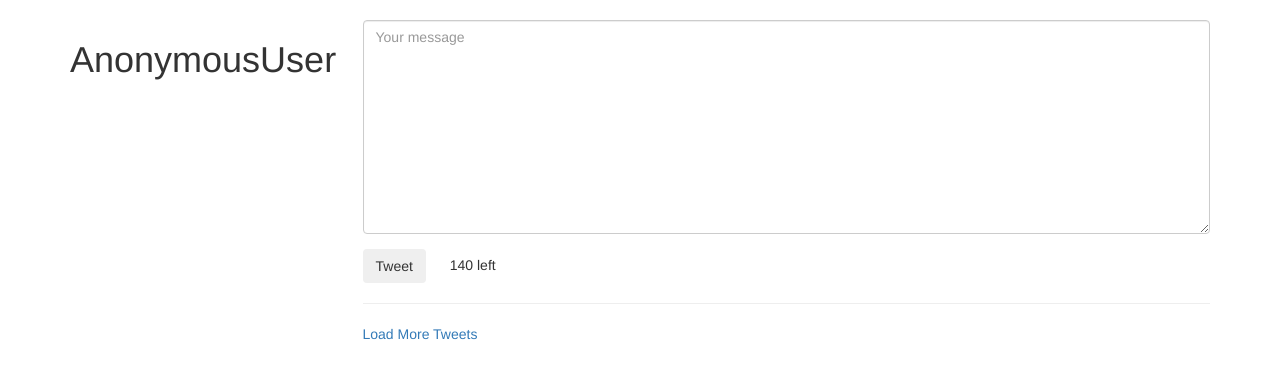
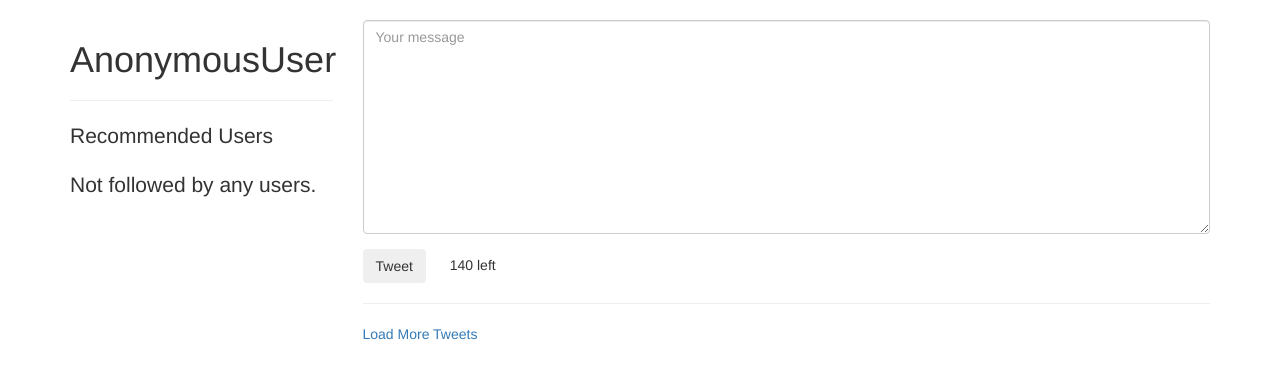
Before and after one commit to nivagator/tweetme, a Django app: page / in a window 1280 px wide. Shown: the part 52-431 px from the top of the page. Run offline with Django 3.2, Linux system fonts and the light colour scheme; data that the repository does not hold is empty; some libraries are stand-ins or nearby versions.

Commit message:
Files as of Lesson 74

```diff
--- /dev/null
+++ b/src/accounts/templates/accounts/snippets/recommended.html
@@ -0,0 +1,5 @@
+{% for profile in recommended %}
+<a href="/{{ profile.user.username }}">{{ profile.user.username }}</a><br/>
+{% empty %}
+<p class='lead'>Not followed by any users.</p>
+{% endfor %}
--- a/src/accounts/templates/accounts/user_detail.html
+++ b/src/accounts/templates/accounts/user_detail.html
@@ -1,4 +1,6 @@
 {% extends "base.html" %}
+
+
 
 {% block script %}
 <script>
@@ -33,6 +35,8 @@
                 {% empty %}
                     <h4>Not followed by any users.</h4>
                 {% endfor %}
+
+
         </div>
         <div class='col-sm-9 col-xs-12'>
                 <h1>Tweets</h1>
--- /dev/null
+++ b/src/accounts/templatetags/recommended.py
@@ -0,0 +1,13 @@
+from django import template
+from django.contrib.auth import get_user_model
+from accounts.models import UserProfile
+
+register = template.Library()
+
+User = get_user_model()
+
+@register.inclusion_tag("accounts/snippets/recommended.html")
+def recommended(user):
+    if isinstance(user, User):
+        qs = UserProfile.objects.recommended(user)
+        return {"recommended": qs}
--- a/src/tweets/templates/tweets/tweet_list.html
+++ b/src/tweets/templates/tweets/tweet_list.html
@@ -1,6 +1,6 @@
 {% extends "base.html" %}
 
-
+{% load recommended %}
 
 {% block script %}
 <script>
@@ -15,7 +15,11 @@
     <div class="row">
         <div class="col-sm-3 col-xs-12" style=''>
             <h1>{{ request.user }}</h1>
+            <hr/>
+            <p class='lead'>Recommended Users</p>
+            {% recommended request.user %}
         </div>
+
         <div class="col-sm-9">
 
             {% if not request.GET.q %}
```
Also changed, not shown: src/accounts/models.py (+9 -0 lines), src/accounts/views.py (+7 -3 lines), src/accounts/templatetags/__init__.py (added).
